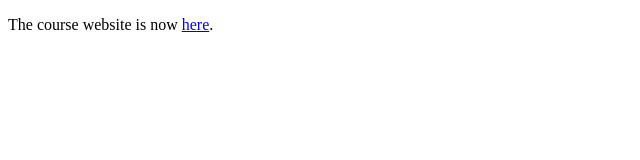
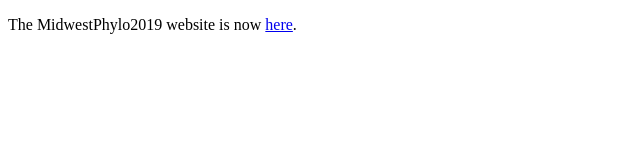
Before and after one commit to phylosdd/MidwestPhylo2019, a plain HTML site: page index.html in a window 1280 px wide. Shown: the whole page, without its empty margins (0-640 px from the left). Drawn offline with Linux system fonts and the light colour scheme.

Commit message:
Update index.html

```diff
--- a/index.html
+++ b/index.html
@@ -4,6 +4,6 @@
     <meta http-equiv="Refresh" content="1; https://trayc7.github.io/MidwestPhylo2019/" />
   </head>
   <body>
-    <p>The course website is now <a href="https://trayc7.github.io/MidwestPhylo2019">here</a>.</p>
+    <p>The MidwestPhylo2019 website is now <a href="https://trayc7.github.io/MidwestPhylo2019">here</a>.</p>
   </body>
 </html>
```
